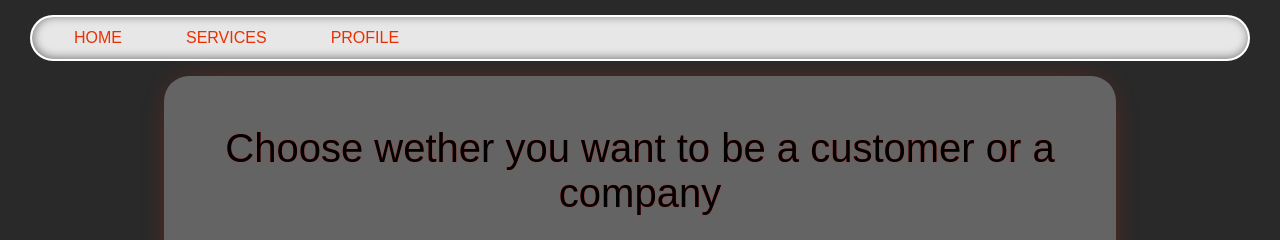
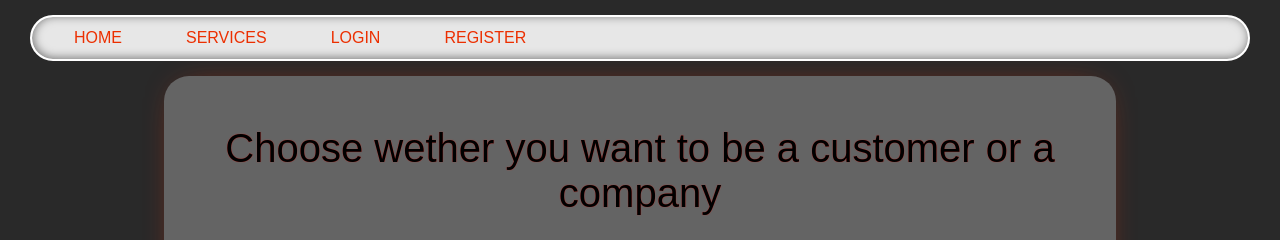
Before and after one commit to Philip38-hub/netfix, a Django app: page /register/ in a window 1280 px wide. Shown: the top 240 px of the page. Run offline with Django 3.2, Linux system fonts and the light colour scheme.

Commit message:
fix: fix registration UI for both company and customer

```diff
--- a/main/templates/main/base.html
+++ b/main/templates/main/base.html
@@ -5,7 +5,7 @@
     <link
       rel="stylesheet"
       type="text/css"
-      href="static/css/style.css"
+      href="{% static 'css/style.css' %}"
     />
     <meta charset="UTF-8" />
     <meta http-equiv="X-UA-Compatible" content="IE=edge" />
--- a/main/templates/main/home.html
+++ b/main/templates/main/home.html
@@ -6,6 +6,6 @@
 {% block content %}
     <div style="margin-top: 50px;">
         <p class="site_title">NetFix</p>
-        <img class="home_logo" src="../static/css/logo.png" alt="logo">
+        <img class="home_logo" src="static/css/logo.png" alt="logo">
     </div>
 {% endblock %}
--- a/main/templates/main/navbar.html
+++ b/main/templates/main/navbar.html
@@ -1,6 +1,6 @@
 <nav class="navbar">
     <ul>
-        <li><a href="/">Home</a></li>
+        <li><a href="">Home</a></li>
         <li>
             <a href="/services/">Services</a>
             <ul>
@@ -17,6 +17,8 @@
                 <li><a href="/services/water-heaters">Water Heaters</a></li>
             </ul>
         </li>
-        <li><a href="/company/{{ request.user.username }}">Profile</a></li>
+        <!-- <li><a href="/company/{{ request.user.username }}">Profile</a></li> -->
+        <li><a href="#">Login</a></li>
+        <li><a href="/register">Register</a></li>
     </ul>
 </nav>
--- a/users/templates/users/register.html
+++ b/users/templates/users/register.html
@@ -9,7 +9,7 @@
     <div style="margin-top: 70px;">
         <div style="margin-left: 50px" class="choice">
             <div class="company img" id="company">
-                <a href="/register/company">
+                <a href="company/">
                     <img src="/static/css/company.png" alt="company" >
                 </a>
             </div>
@@ -18,8 +18,8 @@
 
         <div style="float: right; margin-right: 50px;" class="choice">
             <div class="img" id="customer">
-                <a href="/register/customer">
-                    <img src="/static/css/customer.png" alt="customer">
+                <a href="customer/">
+                    <img src="static/css/customer.png" alt="customer">
                 </a>
             </div>
             <p>Customer</p>
```
Also changed, not shown: static/css/customer.png (renamed from main/static/css/customer.png), static/css/logo.png (renamed from main/static/css/logo.png), static/css/style.css (renamed from main/static/css/style.css).
